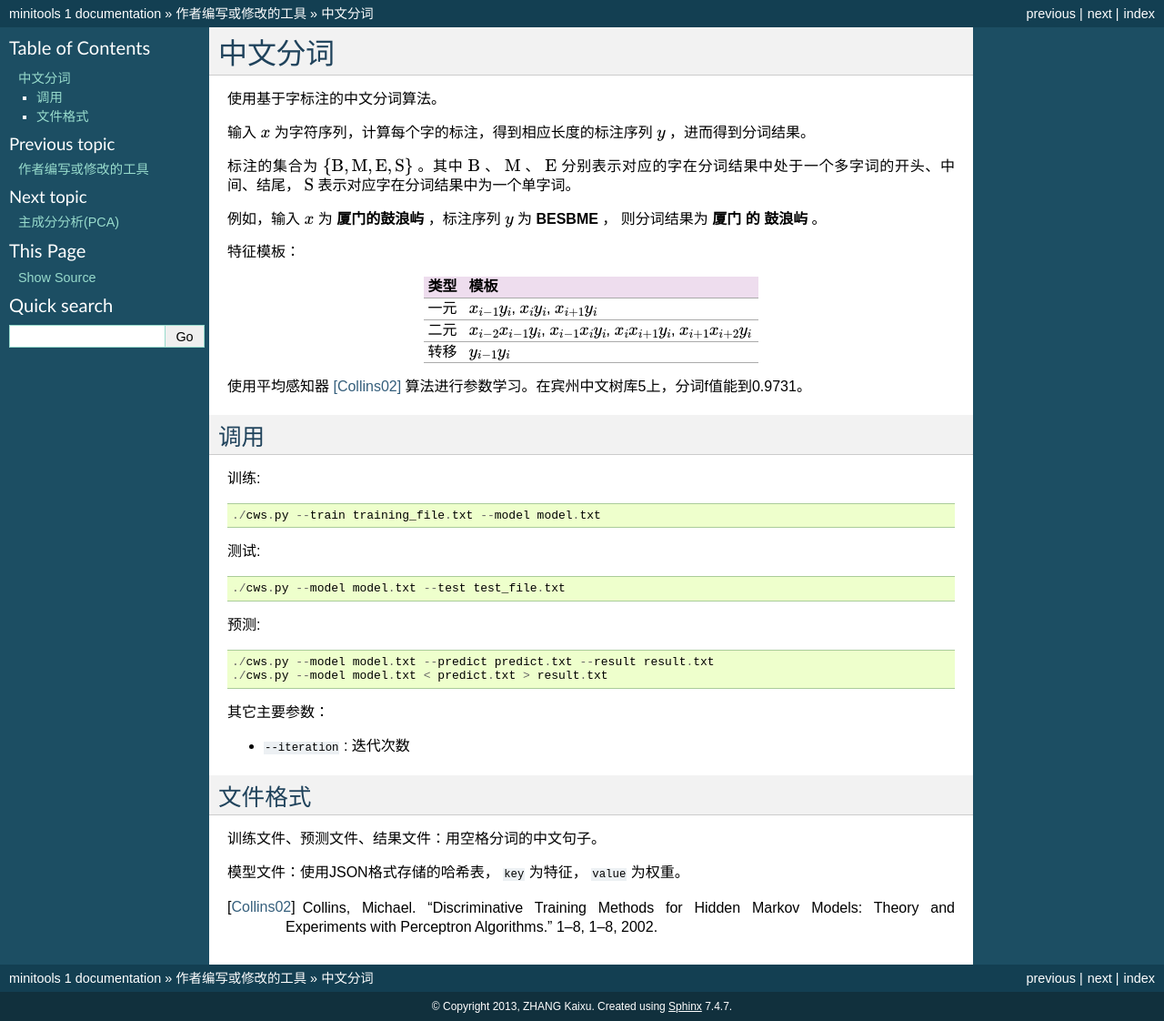
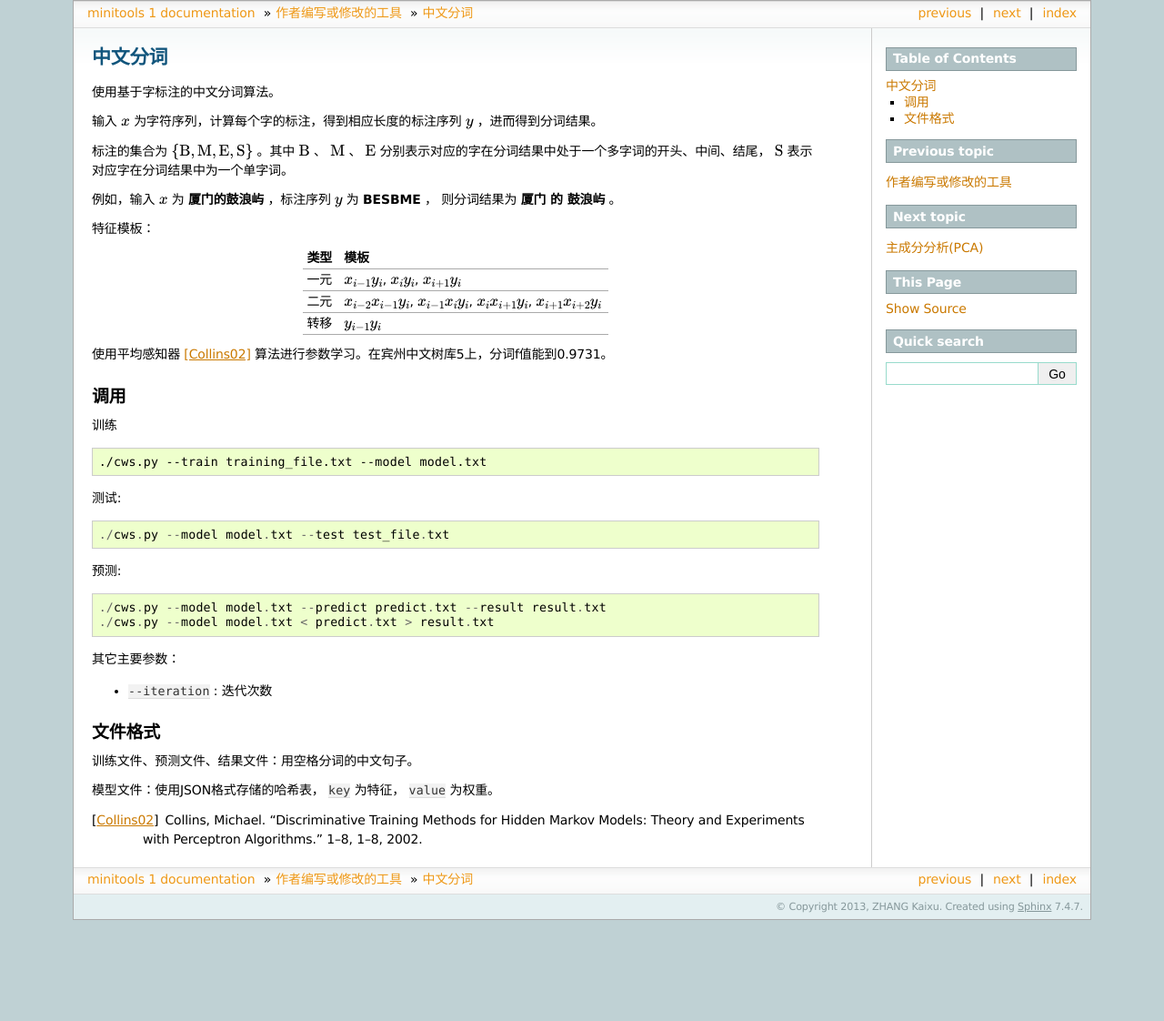
Before and after one commit to zhangkaixu/minitools, a Sphinx documentation site: the page built from docs/cws.rst, in a window 1280 px wide. Shown: the whole page at 91% size. Built offline with Sphinx 7.4.7, drawn with Linux system fonts in a browser that asks for light colours; after the commit the page ends 1011 px from its top, so only the background shows below that.

Commit message:
another theme

```diff
--- a/docs/conf.py
+++ b/docs/conf.py
@@ -92,7 +92,8 @@ pygments_style = 'sphinx'
 
 # The theme to use for HTML and HTML Help pages.  See the documentation for
 # a list of builtin themes.
-html_theme = 'default'
+#html_theme = 'default'
+html_theme = 'sphinxdoc'
 
 # Theme options are theme-specific and customize the look and feel of a theme
 # further.  For a list of options available for each theme, see the
--- a/docs/cws.rst
+++ b/docs/cws.rst
@@ -26,7 +26,9 @@
 调用
 --------------
 
-训练::
+训练
+
+.. code-block:: bash
 
     ./cws.py --train training_file.txt --model model.txt
 
```
